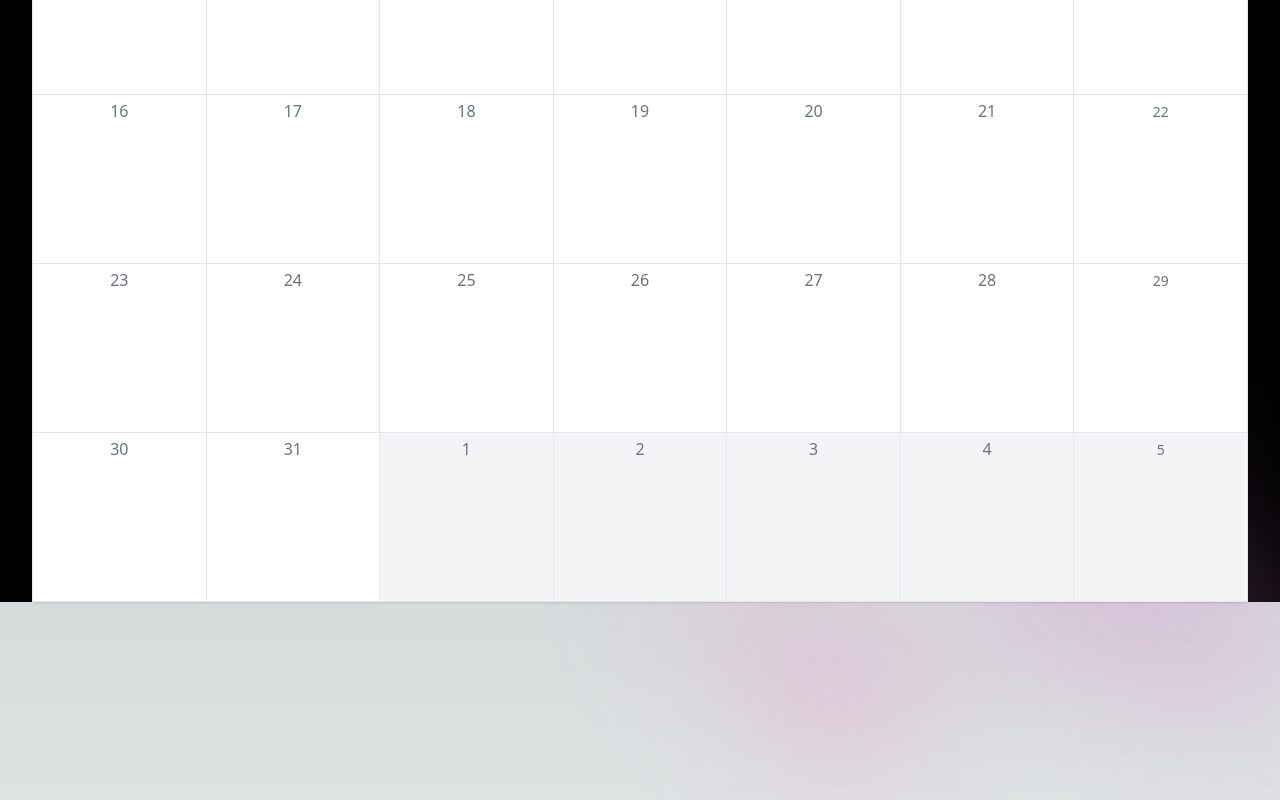
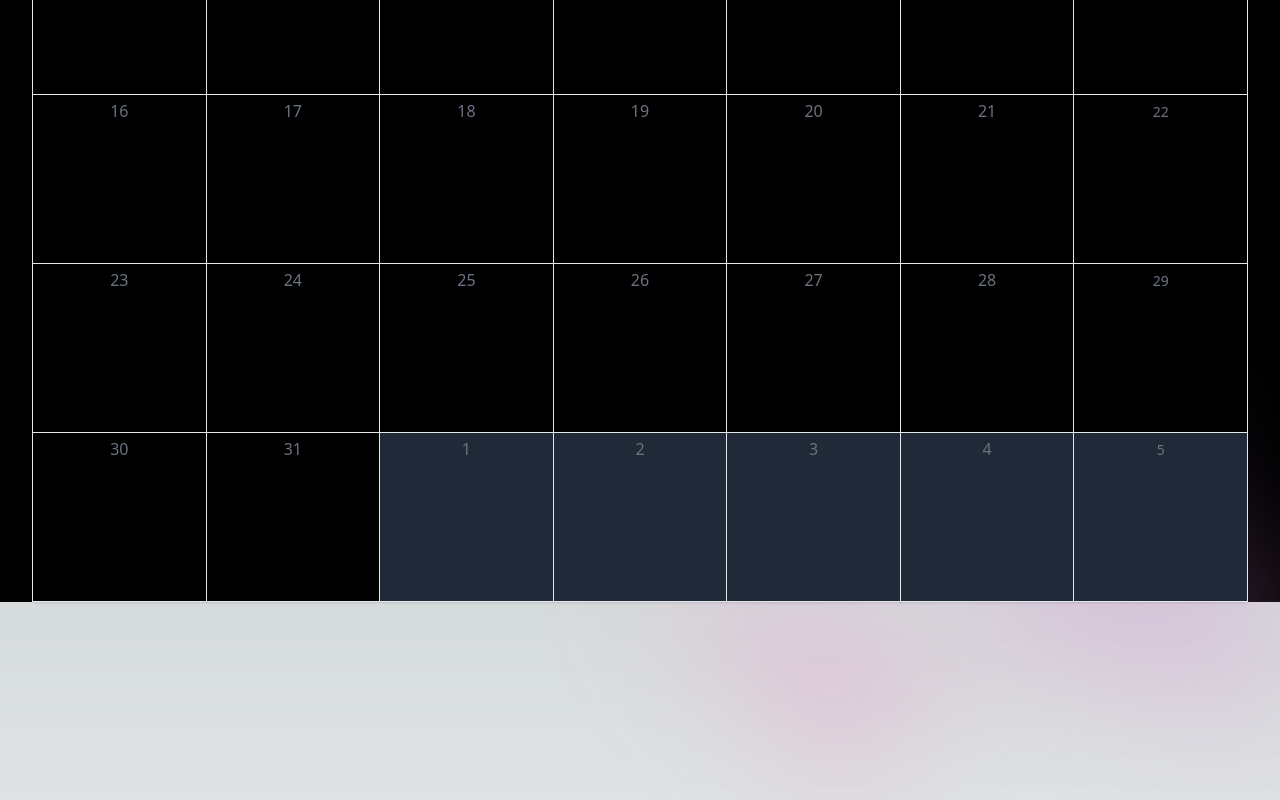
Before and after one commit to YapSengKuang/BarugahWeb-WebHack2024, a Next.js app in the folder studyplanner/: page /components/calendar in a window 1280 px wide. Shown: the part 425-1225 px from the top of the page. Built offline with nearby package versions, Linux system fonts and the light colour scheme.

Commit message:
added darker background for calendar

```diff
--- a/studyplanner/src/app/components/calendar/page.tsx
+++ b/studyplanner/src/app/components/calendar/page.tsx
@@ -132,8 +132,9 @@ export default function Page() {
 
   }
 
-let calendar = (<div className="container mx-auto mt-10">
-<div className="wrapper bg-white rounded shadow w-full ">
+let calendar = (
+  <div className="container mx-auto mt-10">
+    <div className="wrapper bg-black rounded shadow w-full ">
       <div className="header flex justify-between border-b p-2">
         <span className="text-lg font-bold">
           2020 July
@@ -471,7 +472,7 @@ let calendar = (<div className="container mx-auto mt-10">
                 <div className="bottom flex-grow h-30 py-1 w-full cursor-pointer"></div>
               </div>
             </td>
-        <td className="border bg-gray-100 p-1 h-40 xl:w-40 lg:w-30 md:w-30 sm:w-20 w-10 overflow-auto transition cursor-pointer duration-500 ease hover:bg-gray-300">
+            <td className="border bg-gray-800 p-1 h-40 xl:w-40 lg:w-30 md:w-30 sm:w-20 w-10 overflow-auto transition cursor-pointer duration-500 ease hover:bg-gray-300">
               <div className="flex flex-col h-40 mx-auto xl:w-40 lg:w-30 md:w-30 sm:w-full w-10 mx-auto overflow-hidden">
                 <div className="top h-5 w-full">
                   <span className="text-gray-500">1</span>
@@ -479,7 +480,7 @@ let calendar = (<div className="container mx-auto mt-10">
                 <div className="bottom flex-grow h-30 py-1 w-full cursor-pointer"></div>
               </div>
             </td>
-        <td className="border bg-gray-100 p-1 h-40 xl:w-40 lg:w-30 md:w-30 sm:w-20 w-10 overflow-auto transition cursor-pointer duration-500 ease hover:bg-gray-300">
+            <td className="border bg-gray-800 p-1 h-40 xl:w-40 lg:w-30 md:w-30 sm:w-20 w-10 overflow-auto transition cursor-pointer duration-500 ease hover:bg-gray-300">
               <div className="flex flex-col h-40 mx-auto xl:w-40 lg:w-30 md:w-30 sm:w-full w-10 mx-auto overflow-hidden">
                 <div className="top h-5 w-full">
                   <span className="text-gray-500">2</span>
@@ -487,7 +488,7 @@ let calendar = (<div className="container mx-auto mt-10">
                 <div className="bottom flex-grow h-30 py-1 w-full cursor-pointer"></div>
               </div>
             </td>
-        <td className="border bg-gray-100 p-1 h-40 xl:w-40 lg:w-30 md:w-30 sm:w-20 w-10 overflow-auto transition cursor-pointer duration-500 ease hover:bg-gray-300">
+            <td className="border bg-gray-800 p-1 h-40 xl:w-40 lg:w-30 md:w-30 sm:w-20 w-10 overflow-auto transition cursor-pointer duration-500 ease hover:bg-gray-300">
               <div className="flex flex-col h-40 mx-auto xl:w-40 lg:w-30 md:w-30 sm:w-full w-10 mx-auto overflow-hidden">
                 <div className="top h-5 w-full">
                   <span className="text-gray-500">3</span>
@@ -495,7 +496,7 @@ let calendar = (<div className="container mx-auto mt-10">
                 <div className="bottom flex-grow h-30 py-1 w-full cursor-pointer"></div>
               </div>
             </td>
-        <td className="border bg-gray-100 p-1 h-40 xl:w-40 lg:w-30 md:w-30 sm:w-20 w-10 overflow-auto transition cursor-pointer duration-500 ease hover:bg-gray-300">
+            <td className="border bg-gray-800 p-1 h-40 xl:w-40 lg:w-30 md:w-30 sm:w-20 w-10 overflow-auto transition cursor-pointer duration-500 ease hover:bg-gray-300">
               <div className="flex flex-col h-40 mx-auto xl:w-40 lg:w-30 md:w-30 sm:w-full w-10 mx-auto overflow-hidden">
                 <div className="top h-5 w-full">
                   <span className="text-gray-500">4</span>
@@ -503,7 +504,7 @@ let calendar = (<div className="container mx-auto mt-10">
                 <div className="bottom flex-grow h-30 py-1 w-full cursor-pointer"></div>
               </div>
             </td>
-        <td className="border bg-gray-100 p-1 h-40 xl:w-40 lg:w-30 md:w-30 sm:w-20 w-10 overflow-auto transition cursor-pointer duration-500 ease hover:bg-gray-300">
+            <td className="border bg-gray-800 p-1 h-40 xl:w-40 lg:w-30 md:w-30 sm:w-20 w-10 overflow-auto transition cursor-pointer duration-500 ease hover:bg-gray-300">
               <div className="flex flex-col h-40 mx-auto xl:w-40 lg:w-30 md:w-30 sm:w-full w-10 mx-auto overflow-hidden">
                 <div className="top h-5 w-full">
                   <span className="text-gray-500 text-sm">5</span>
@@ -515,4 +516,5 @@ let calendar = (<div className="container mx-auto mt-10">
         </tbody>
       </table>
     </div>
-</div>)
+  </div>
+)
```
Lines whose indentation alone changed are shown as unchanged.
